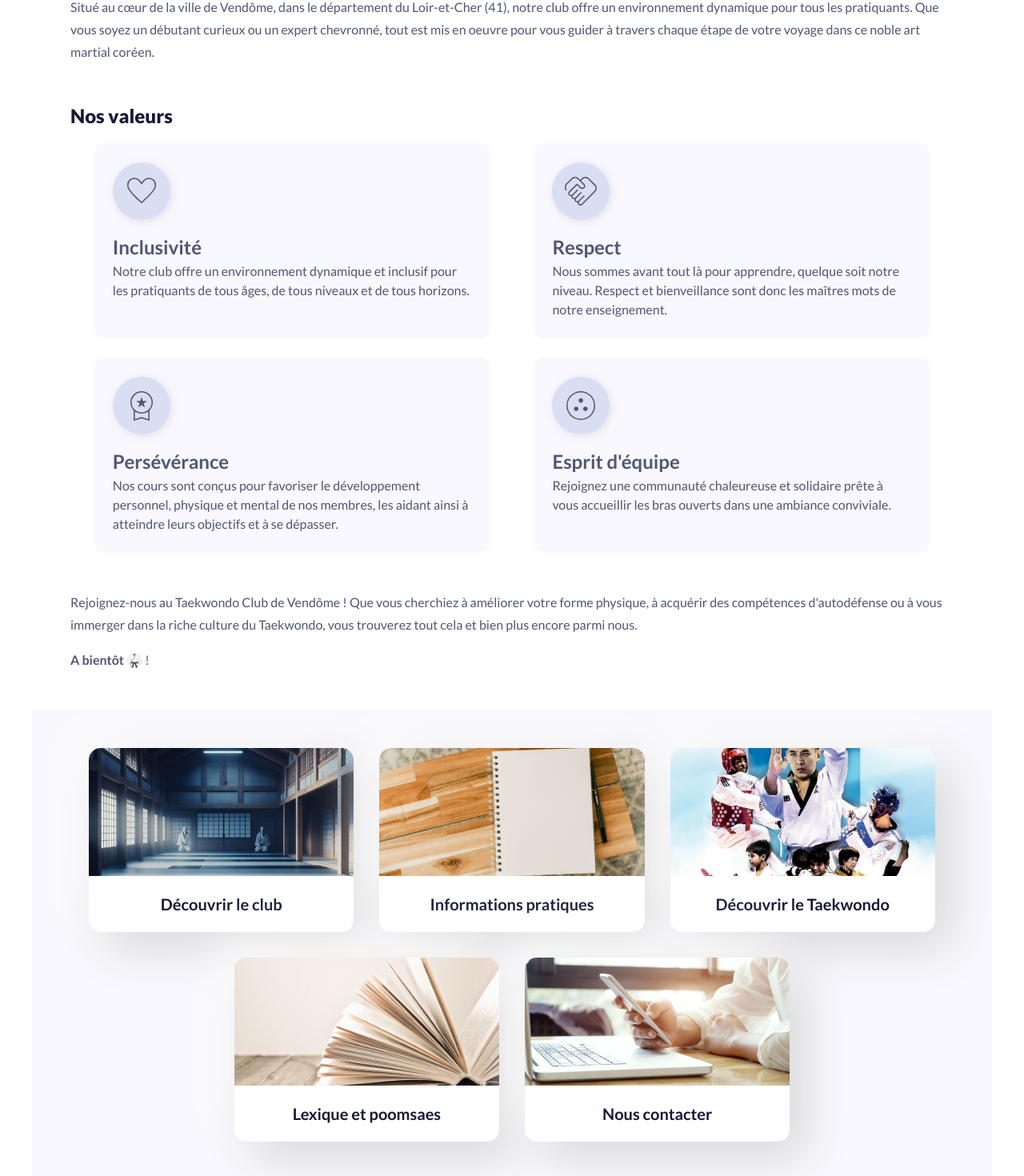
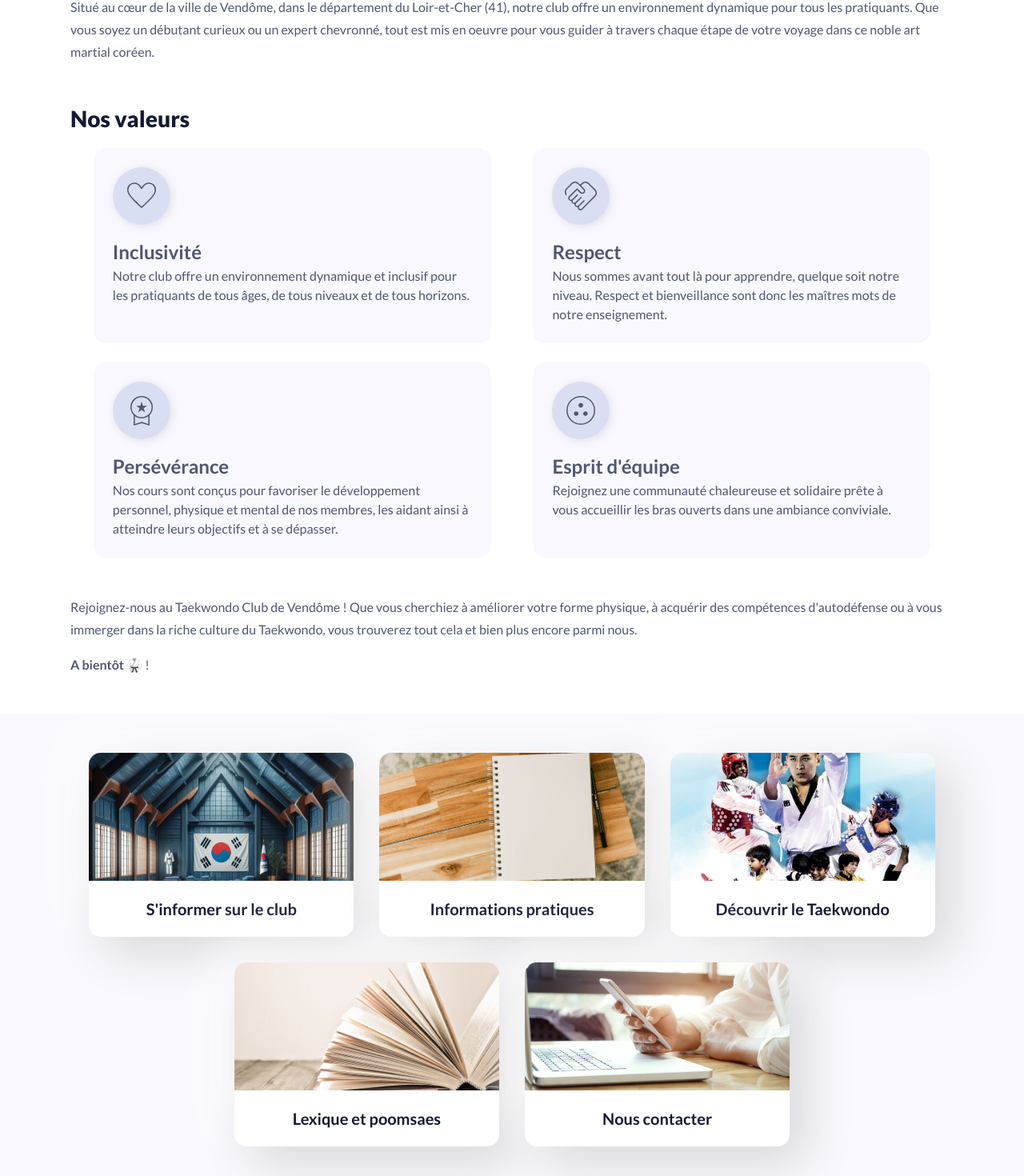
Before and after one commit to alexandre-joliet/Vendome_TKD, a Next.js app: page / in a window 1280 px wide. Shown: the part 853-2323 px from the top of the page at 80% size. Built offline with nearby package versions, Linux system fonts and the light colour scheme.

Commit message:
:lipstick: Update design and responsive

```diff
--- a/app/page.module.css
+++ b/app/page.module.css
@@ -5,7 +5,7 @@
 
 .main_header {
   background-image: linear-gradient(rgba(70, 130, 180, 0), rgb(20, 26, 51, 0.8)),
-    url("../public/images/AICover.jpeg");
+    url("../public/images/AICover2.jpeg");
   background-size: cover;
   background-position: center;
   margin-bottom: var(--margin-bottom-small);
@@ -60,6 +60,7 @@
 }
 
 .section_title {
+  font-size: var(--24px);
   font-weight: 900;
   margin-top: var(--margin-bottom-large);
 }
@@ -107,7 +108,9 @@
   flex-direction: column;
   gap: var(--32px);
   justify-content: center;
-  margin: 0px var(--24px) var(--margin-bottom-large) var(--24px);
+  margin: 0px auto var(--margin-bottom-large) auto;
+  padding: 0 var(--24px);
+  max-width: var(--max-width-content);
 }
 
 /** MEDIA QUERIES **/
@@ -127,6 +130,10 @@
     font-size: 4rem;
   }
 
+  .section_title {
+    font-size: var(--28px);
+  }
+
   .intro_values {
     flex-direction: row;
   }
@@ -138,7 +145,7 @@
   .cards_container {
     flex-direction: row;
     flex-wrap: wrap;
-    margin: 0px var(--48px) var(--margin-bottom-large) var(--48px);
+    padding: 0 var(--48px);
   }
 }
 
--- a/app/page.tsx
+++ b/app/page.tsx
@@ -106,14 +106,15 @@ const Home = () => {
               <b>A bientôt</b> &#129355; !
             </p>
           </article>
+        </div>
 
         <div className={styles.bg_wrapper}>
           <div className={styles.cards_container}>
             <CardHome
               CardProps={{
-                  image: "/images/AICover.jpeg",
+                image: "/images/AICover2.jpeg",
                 alt: "alt",
-                  title: "Découvrir le club",
+                title: "S'informer sur le club",
                 url: "/le-club",
               }}
             />
@@ -151,7 +152,6 @@ const Home = () => {
             />
           </div>
         </div>
-        </div>
       </main>
       <Footer />
     </>
```
Lines whose indentation alone changed are shown as unchanged.
